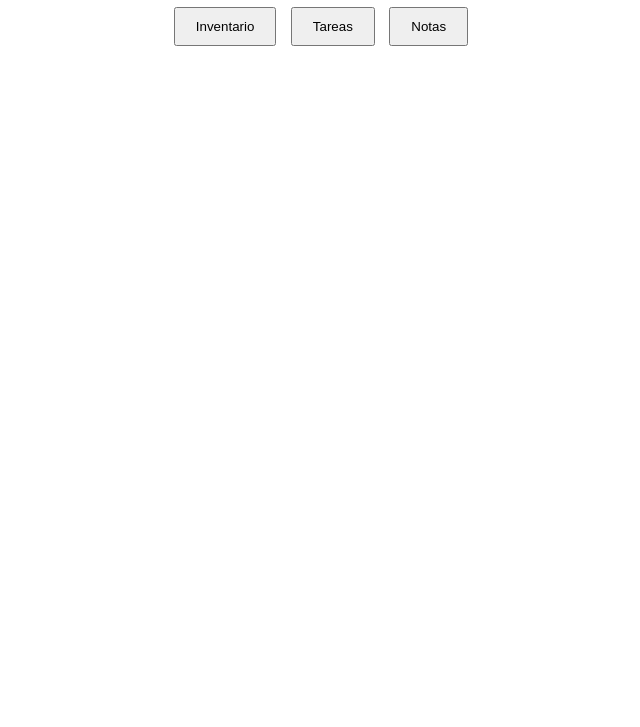
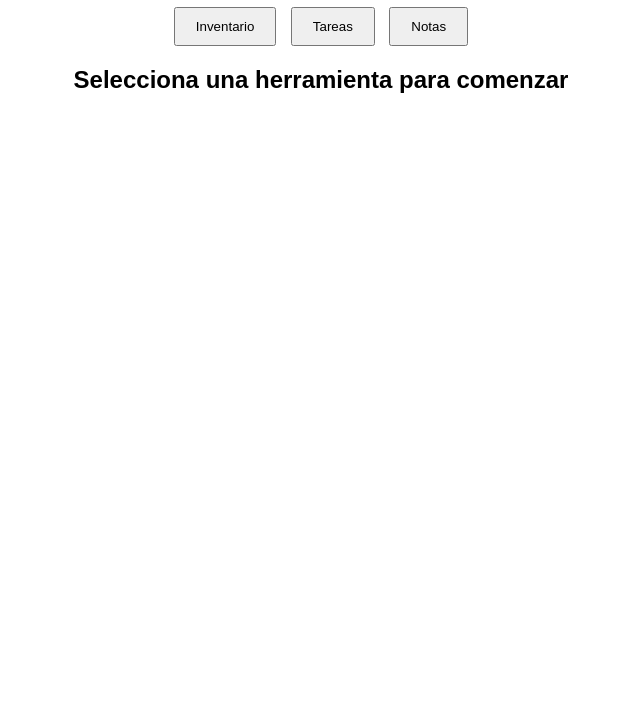
Before and after one commit to drackfaster134-jpg/diegocabrera, a plain HTML site: page index.html in a window 1280 px wide. Shown: the part 73-800 px from the top of the page, without its empty margins (319-959 px from the left). Drawn offline with Linux system fonts and the light colour scheme.

Commit message:
Add welcome message to index.html
Added a welcome message section to the HTML.

```diff
--- a/index.html
+++ b/index.html
@@ -12,6 +12,11 @@
         <button class="tab-btn" onclick="abrirTab('inventario')">Inventario</button>
         <button class="tab-btn" onclick="abrirTab('tareas')">Tareas</button>
         <button class="tab-btn" onclick="abrirTab('notas')">Notas</button>
+    </div>
+
+    <!-- Mensaje de bienvenida -->
+    <div id="bienvenida" class="bienvenida">
+        <h2>Selecciona una herramienta para comenzar</h2>
     </div>
 
     <!-- Inventario -->
```
